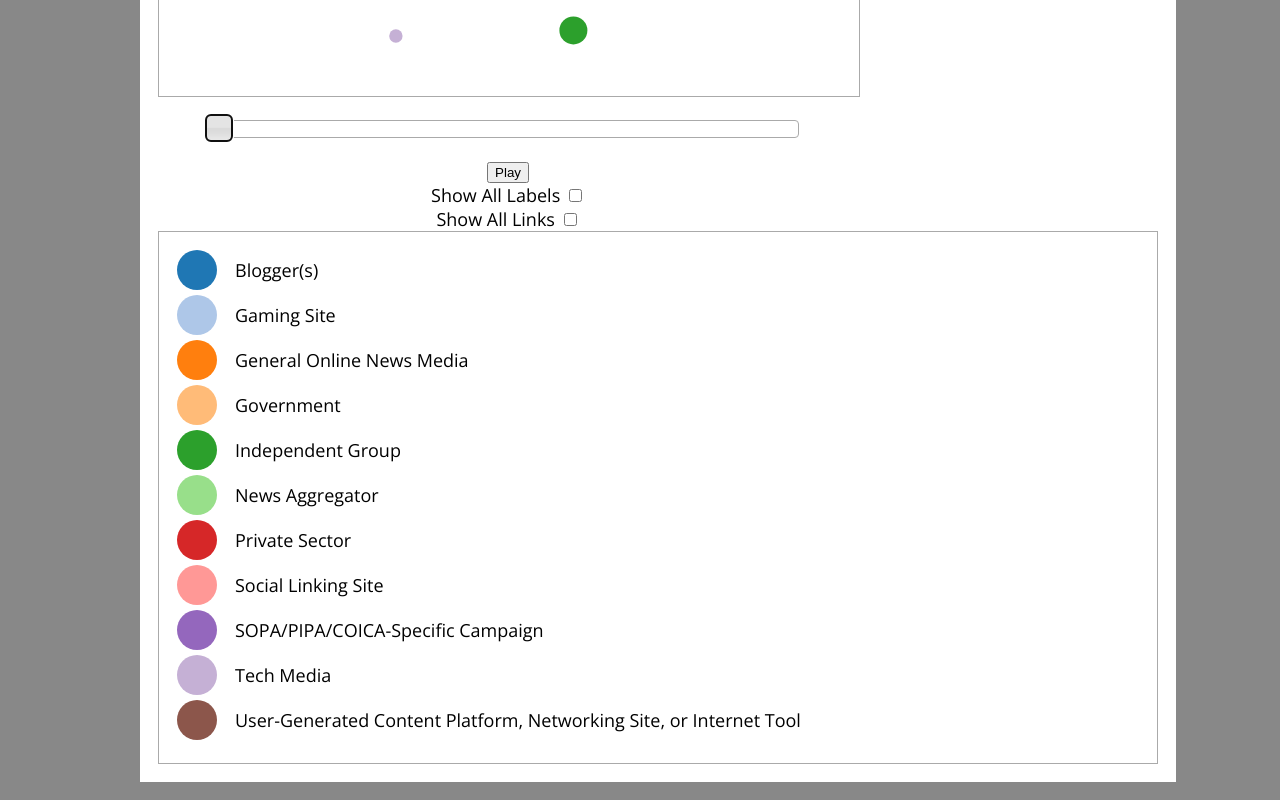
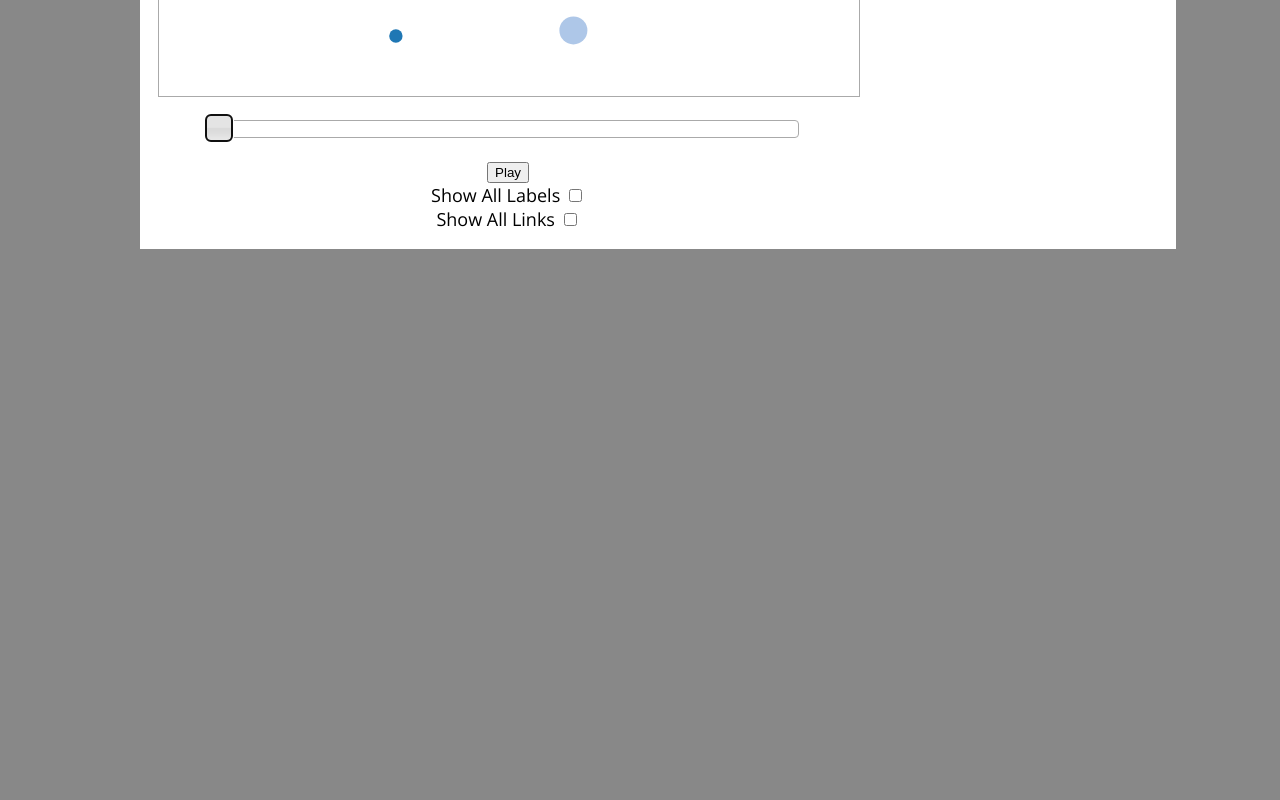
Before and after one commit to Spencerx/mediacloud-graph, a plain HTML site: page index.html in a window 1280 px wide. Shown: the part 714-1514 px from the top of the page. After the commit the page ends 981 px from the top, so only its background shows below. Drawn offline with nearby package versions, Linux system fonts and the light colour scheme; a web font is replaced by a local one.

Commit message:
disable legend

```diff
--- a/graph.js
+++ b/graph.js
@@ -27,7 +27,7 @@ var GRAPH_WIDTH       = 700,
     ];
 
 var svg = setupGraph();
-setupLegend(siteCategories);
+//setupLegend(siteCategories);
 
 d3.json('justin_frames.json', function(frames) {
     var slider = $('#date-slider').slider({
--- a/index.html
+++ b/index.html
@@ -37,7 +37,7 @@
                 <div id="site-image"></div>
             </div>
             <div style="clear:both"></div>
-            <div id="legend" class="info-panel"></div>
+            <!-- <div id="legend" class="info-panel"></div> -->
         </div>
         <script src="graph.js"></script>
     </body>
```
